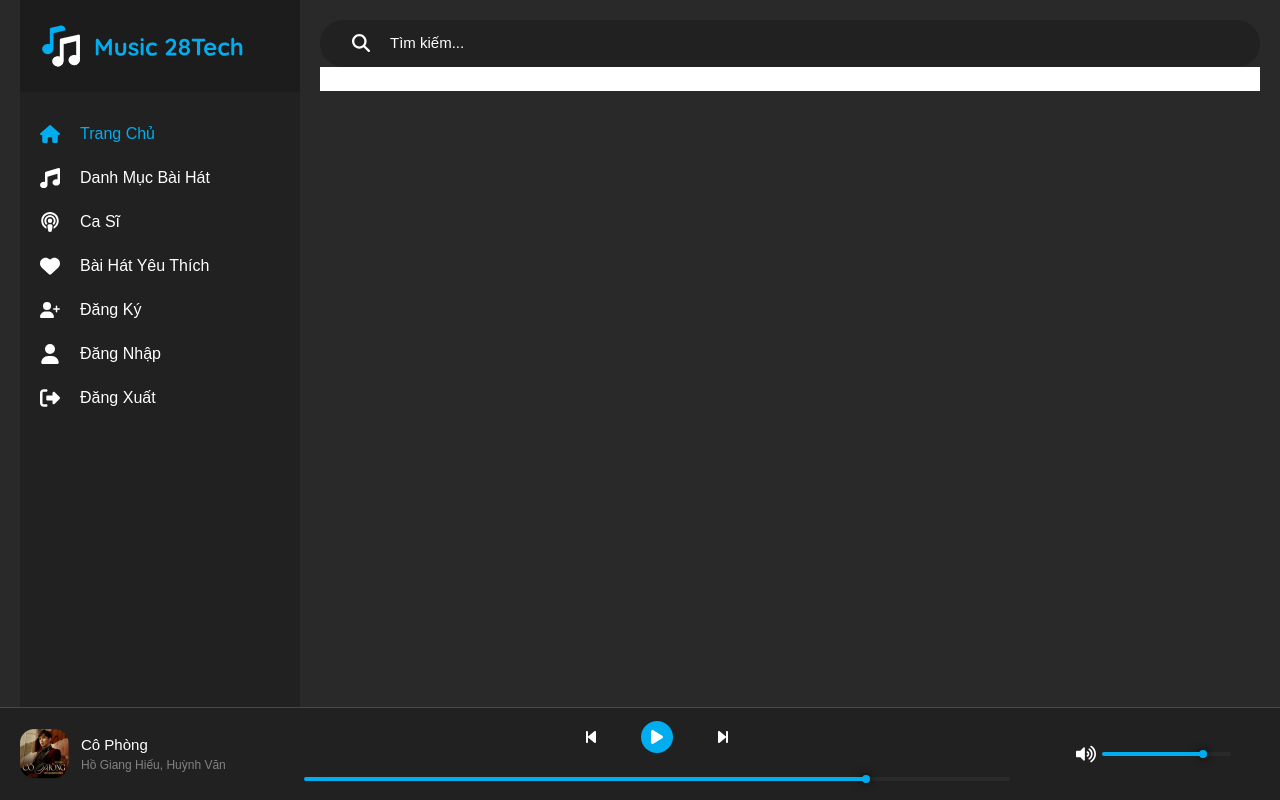
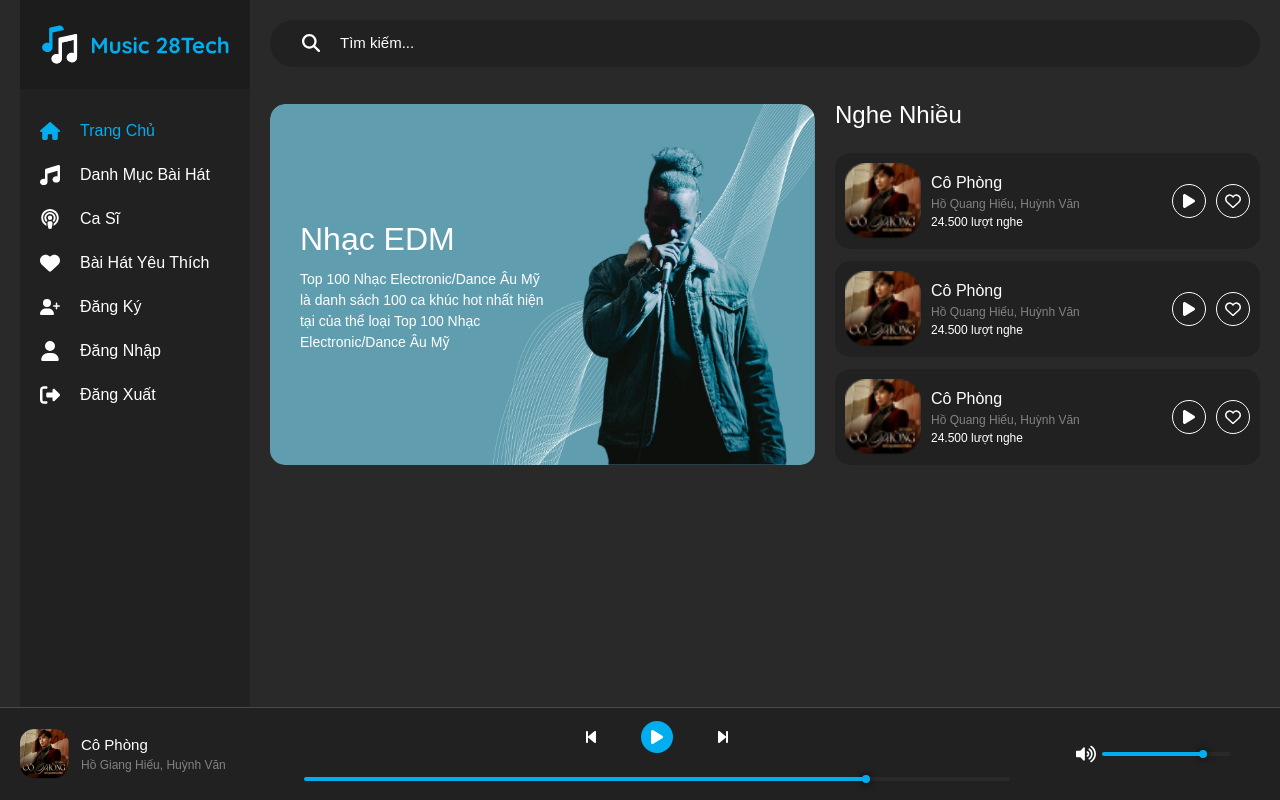
Before and after one commit to truonginit/project-front-end-music-app-cloud-nextjs, a Next.js app: page / in a window 1280 px wide. Built offline with nearby package versions, Linux system fonts and the light colour scheme.

Commit message:
Section 1 + Sửa đổi 1 số đuôi file jsx => tsx

```diff
--- /dev/null
+++ b/src/app/components/banner/Banner.tsx
@@ -0,0 +1,26 @@
+// components
+import { BannerContent } from "./BannerContent";
+
+export const Banner = () => {
+    return (
+        <>
+            <div className="w-[545px] h-[361px]">
+                <div // wrap
+                    className="w-full h-full flex items-center bg-cover rounded-[15px]"
+                    style={ {backgroundImage: "url('/demo/section-1-background-banner.png')"}}
+                >
+                    <BannerContent />
+
+                    {/* banner image singer */}
+                    <div className="w-[215px] mr-[23px] mt-[44px]">
+                        <img
+                            src="/demo/section-1-background-banner-user.png"
+                            alt="Banner Nhạc EDM"
+                            className="w-full h-full inline-block"
+                        />
+                    </div>
+                </div>
+            </div>
+        </>
+    );
+}
--- /dev/null
+++ b/src/app/components/banner/BannerContent.tsx
@@ -0,0 +1,18 @@
+export const BannerContent = () => {
+    return (
+        <>
+            <div className="flex-1 mx-[30px]">
+                {/* title */}
+                <h3 className="text-[32px] font-700 dark:text-darkModeText mb-[6px]">
+                    Nhạc EDM
+                </h3>
+
+                {/* content */}
+                <p className="text-[14px] font-500 dark:text-darkModeText">
+                    Top 100 Nhạc Electronic/Dance Âu Mỹ là danh sách 100 ca khúc hot nhất hiện tại của thể loại Top 100 Nhạc Electronic/Dance Âu Mỹ
+                </p>
+            </div>
+
+        </>
+    );
+}
--- /dev/null
+++ b/src/app/components/boxtitle/BoxTitle.tsx
@@ -0,0 +1,16 @@
+// interface cho box title
+interface  InterfaceBoxTitle {
+    title: string;
+    className: string;
+}
+
+export const BoxTitle = (props: InterfaceBoxTitle) => {
+    const { title, className } = props;
+    return (
+        <>
+            <h3 className={"text-[24px] font-700 dark:text-darkModeText capitalize mb-[20px]" + className}>
+                {title}
+            </h3>
+        </>
+    );
+}
--- /dev/null
+++ b/src/app/components/listen/ListenALot.tsx
@@ -0,0 +1,14 @@
+// components
+import { BoxTitle } from "../boxtitle/BoxTitle";
+import { ListenALotList } from "./ListenALotList";
+
+export const ListenALot = () => {
+    return (
+        <>
+            <div className="w-[425px] ml-[20px]">
+                <BoxTitle title="Nghe nhiều" className="" />
+                <ListenALotList />
+            </div>
+        </>
+    );
+}
--- /dev/null
+++ b/src/app/components/listen/ListenALotItem.tsx
@@ -0,0 +1,43 @@
+// icon
+import { FaPlay, FaRegHeart  } from "react-icons/fa6";
+
+export const ListenALotItem = () => {
+    return (
+        <>
+
+            <div
+                className="w-full h-[96px] dark:bg-darkModePrimary rounded-[15px] p-[10px] flex items-center justify-between"
+            > {/* wrap */}
+                {/* content */}
+                <div className="flex items-center gap-x-[10px]">
+                    {/* image */}
+                    <div className="w-[76px] h-[76px]">
+                        <img
+                            src="/demo/hoquanghieu-cophong.png"
+                            alt="usd"
+                            className="w-full h-full"
+                        />
+                    </div>
+
+                    {/* info */}
+                    <div className="flex flex-col cursor-pointer">
+                        <span className="text-[16px] font-600 dark:text-darkModeText">Cô Phòng</span>
+                        <span className="text-[12px] font-400 dark:text-darkModeSubText">Hồ Quang Hiếu, Huỳnh Văn</span>
+                        <span className="text-[12px] font-400 dark:text-darkModeText">24.500 lượt nghe</span>
+                    </div>
+                </div>
+
+                {/* wishlist */}
+                <div className="flex items-center gap-x-[10px]">
+                    <div className="w-[34px] h-[34px] inline-flex justify-center items-center  rounded-[50%] dark:text-darkModeText border-[1px] dark:border-darkModeText">
+                        <FaPlay />
+                    </div>
+                    <div className="w-[34px] h-[34px] inline-flex justify-center items-center  rounded-[50%] dark:text-darkModeText border-[1px] dark:border-darkModeText">
+                        <FaRegHeart />
+                    </div>
+                </div>
+            </div>
+        </>
+    );
+}
+// dark:bg-darkModeActive
--- /dev/null
+++ b/src/app/components/listen/ListenALotList.tsx
@@ -0,0 +1,14 @@
+// components
+import { ListenALotItem } from './ListenALotItem';
+
+export const ListenALotList = () => {
+    return (
+        <>
+            <div className='flex flex-col gap-y-[12px]'>
+                <ListenALotItem />
+                <ListenALotItem />
+                <ListenALotItem />
+            </div>
+        </>
+    );
+}
--- a/src/app/components/search/Search.jsx
+++ b/src/app/components/search/Search.tsx
@@ -7,7 +7,7 @@ export const Search = () => {
         <>
             <form
                 action=""
-                className="w-[100%] dark:bg-darkModePrimary rounded-[50px] overflow-hidden py-[12px] px-[32px] flex items-center gap-x-[20px]"
+                className="w-[100%] dark:bg-darkModePrimary rounded-[50px] overflow-hidden py-[12px] px-[32px] flex items-center gap-x-[20px] mb-[30px]"
             >
                 <input
                     type="search"
--- /dev/null
+++ b/src/app/components/section1/Section1.tsx
@@ -0,0 +1,14 @@
+// components
+import { Banner } from "../banner/Banner";
+import { ListenALot } from '../listen/ListenALot';
+
+export const Section1 = () => {
+    return (
+        <>
+            <div className="flex items-end" > {/* wrap */}
+                <Banner />
+                <ListenALot />  {/* nghe nhiều */}
+            </div>
+        </>
+    );
+}
--- a/src/app/page.tsx
+++ b/src/app/page.tsx
@@ -1,4 +1,7 @@
 import type { Metadata } from "next";
+
+// components
+import { Section1 } from './components/section1/Section1';
 
 // Metadata
 export const metadata: Metadata = {
@@ -9,9 +12,7 @@ export const metadata: Metadata = {
 export default function Home() {
   return (
     <>
-      <h1 className="dark:bg-white text-white" >
-        TRANG CHỦ
-      </h1>
+      <Section1 />
     </>
   );
 }
```
Also changed, not shown: public/demo/section-1-background-banner-user.png (added), public/demo/section-1-background-banner.png (added).
